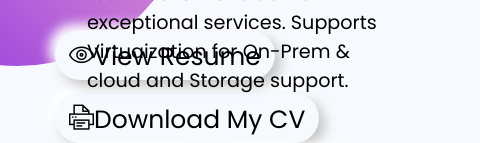
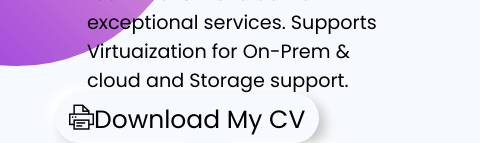
Before and after one commit to SAbdulra/SAbdulra, a plain HTML site: page about.html in a window 1280 px wide. Shown: the part 580-723 px from the top of the page, 0-480 px from the left. Drawn offline with nearby package versions, Linux system fonts and the light colour scheme.

Commit message:
Update about.html

```diff
--- a/about.html
+++ b/about.html
@@ -43,11 +43,7 @@
 
 					<div class="btns">
 						<a class="btn1" style="bottom: 1.5em; left: 2em;" href="assets/Syed's Resume - Linux System Administrator.pdf" attributes-list download><i class="ti-printer pr-2" class="icon-down-circled2"></i><span>Download  My  CV</span></a>
-
-						<a class="btn1" style="bottom: 4em; left: 2em ;" class="text-danger" href="assets/Syed's Resume - Linux System Administrator.pdf"><i class="ti-eye pr-2"></i>View Resume</a>
-
 						<a class="btn1" style="bottom: -0.8em; left: 8.5em;"  href="Thankyou.html"><i class="ti-infinite pr-2"></i>Hire me</a>
-
 						<a class="btn1"  style="bottom: -0.8em; left: 2em;" href="https://sabdulra.github.io/SAbdulra/"><i class="ti-world"></i>Go Back</a>
 					</div>
 
```
